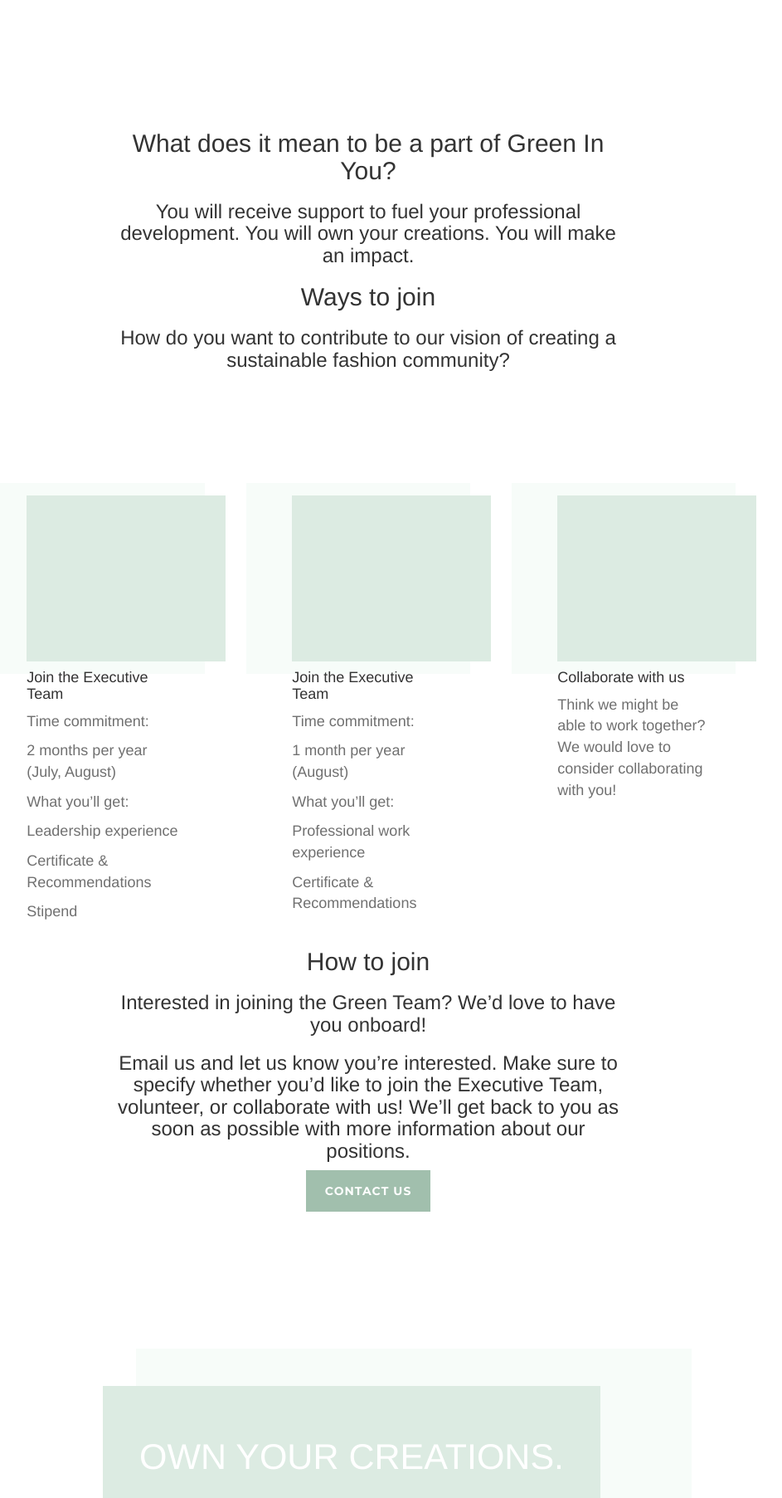
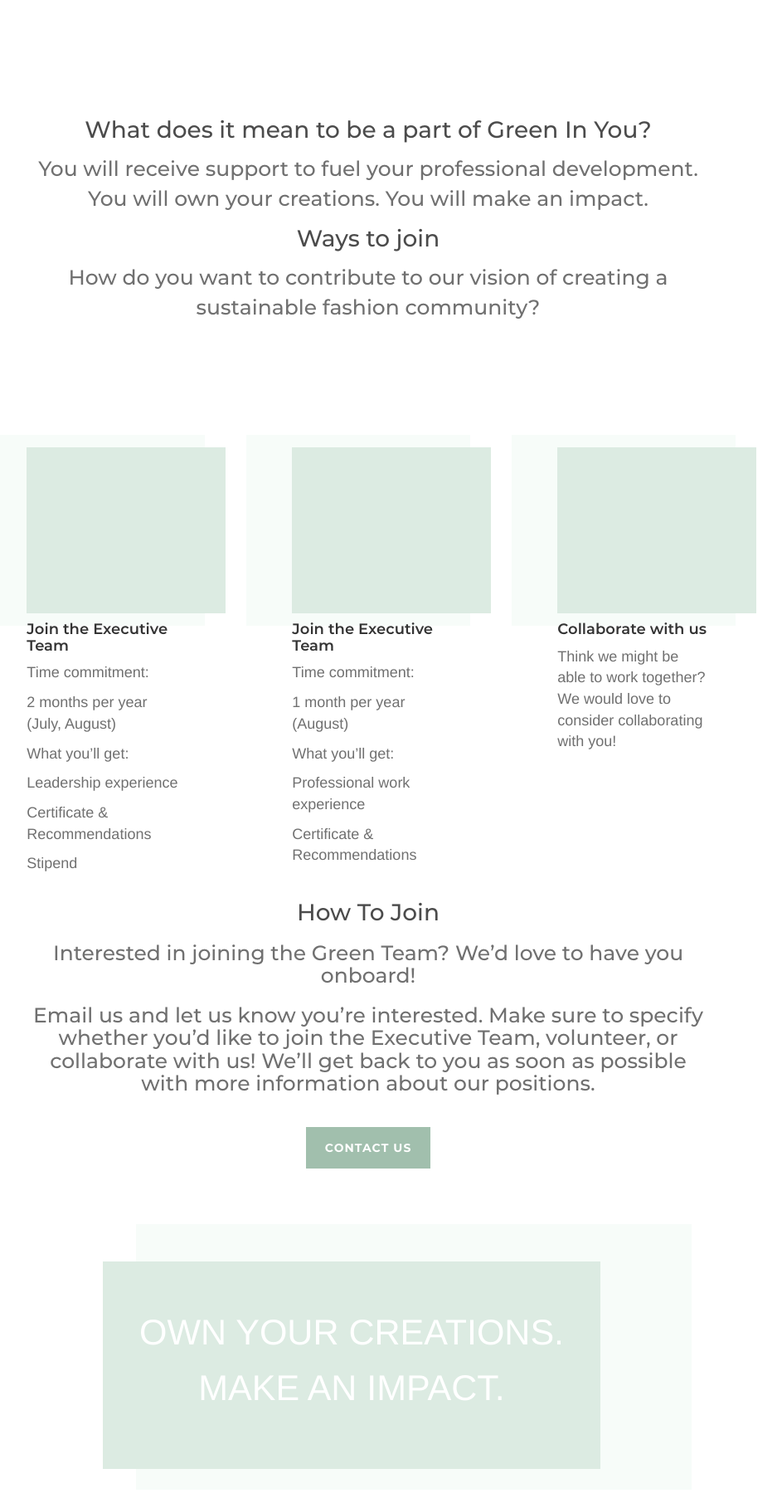
Before and after one commit to Green-In-you/Green-In-you.github.io, a Jekyll site: the page built from _pages/team.html, in a window 1280 px wide, cut to the strip 904-2709 px from the top of the page. Shown: the whole strip at 83% size, without its empty margins (196-1139 px from the left). Built offline with Jekyll 4.4.1, drawn with Linux system fonts in a browser that asks for light colours; some of the changed text lies outside the part shown.

Commit message:
footer style edit

```diff
--- a/_includes/footer.html
+++ b/_includes/footer.html
@@ -1,22 +1,22 @@
 <div class="row" style="padding-bottom: 5em;">
     <div class="col-xs-4 col-xs-offset-1" style="padding-right: 50px;">
-        <p style="font-weight: 400;"> Subscribe to our mailing list</p>
-        <p style="font-weight: 400;"> Be the first to get notified about our sales, workshops, locations of our collection camps, and more! You're on your way to a greener you.</p>
+        <p  class="footer-p"> Subscribe to our mailing list</p>
+        <p class="footer-p"> Be the first to get notified about our sales, workshops, locations of our collection camps, and more! You're on your way to a greener you.</p>
     </div>
     <div class="col-xs-2">
-        <h3 style="margin-top: 0px; margin-bottom: 0px;"> Follow us on</h3>
-        <p style="font-weight: 500;"> email@greeninyou.com</p>
+        <h3 class="footer-p" style="padding-bottom: 1em">Follow us on</h3>
+        <p class="footer-p" style="font-weight: 500;"> email@greeninyou.com</p>
+    </div>
+    <div class="col-xs-2" style="padding-left: 4em;">
+        <h3 class="footer-p" style="padding-bottom: 1em">Help</h3>
+        <p class="footer-p">FAQ</p>
+        <p class="footer-p">Career</p>
+        <p class="footer-p">Privacy Policy</p>
+        <p class="footer-p">Terms & Conditions</p>
     </div>
     <div class="col-xs-2" style="padding-left: 5em;">
-        <h3 style="margin-top: 0px; margin-bottom: 0px;">Help</h3>
-        <h4>FAQ</h4>
-        <h4>Career</h4>
-        <h4>Privacy Policy</h4>
-        <h4>Terms & Conditions</h4>
-    </div>
-    <div class="col-xs-2" style="padding-left: 5em;">
-        <h3 style="margin-top: 0px; margin-bottom: 0px;">Connect</h3>
-        <h4>Contact Us</h4>
-        <h4>Join Our Team</h4>
+        <h3 class="footer-p" style="padding-bottom: 1em">Connect</h3>
+        <p class="footer-p">Contact Us</p>
+        <p class="footer-p">Join Our Team</p>
     </div>
 </div>
--- a/_pages/team.html
+++ b/_pages/team.html
@@ -10,11 +10,11 @@
 <div class="container-fluid">
 
     <div class="row" style="padding-top: 10em;">
-        <div class="col-xs-6 col-xs-offset-3">
-            <h2 class="text-center">What does it mean to be a part of Green In You?</h2>
-            <h3 class="text-center">You will receive support to fuel your professional development. You will own your creations. You will make an impact.</h3>
-            <h2 class="text-center">Ways to join</h2>
-            <h3 class="text-center">How do you want to contribute to our vision of creating a sustainable fashion community?</h3>
+        <div class="col-xs-8 col-xs-offset-2">
+            <p class="text-center team-p" style="font-size: 28px;">What does it mean to be a part of Green In You?</p>
+            <p class="text-center team-p2" style="font-size: 25px;">You will receive support to fuel your professional development. You will own your creations. You will make an impact.</p>
+            <p class="text-center team-p" style="font-size: 28px;">Ways to join</p>
+            <p class="text-center team-p2" style="font-size: 25px;">How do you want to contribute to our vision of creating a sustainable fashion community?</p>
         </div>
     </div>
 
@@ -22,7 +22,7 @@
         <div class="col-xs-2 col-xs-offset-2">
             <div class="img-shadow-team img-container" style=" height: 200px; width: 240px; background-color: #DCEBE2;">
             </div>
-            <h4>Join the Executive Team</h4>
+            <h4 style="font-family: Montserrat-SemiBold;">Join the Executive Team</h4>
             <p style="font-weight: 400;">Time commitment:</p>
             <p>2 months per year (July, August)</p>
             <p style="font-weight: 400;">What you’ll get:</p>
@@ -33,7 +33,7 @@
         <div class="col-xs-2 col-xs-offset-1">
             <div class="img-shadow-team img-container" style=" height: 200px; width: 240px; background-color: #DCEBE2;">
             </div>
-            <h4>Join the Executive Team</h4>
+            <h4 style="font-family: Montserrat-SemiBold;">Join the Executive Team</h4>
             <p style="font-weight: 400;">Time commitment:</p>
             <p>1 month per year (August)</p>
             <p style="font-weight: 400;">What you’ll get:</p>
@@ -43,24 +43,24 @@
         <div class="col-xs-2 col-xs-offset-1">
             <div class="img-shadow-team img-container" style=" height: 200px; width: 240px; background-color: #DCEBE2;">
             </div>
-            <h4>Collaborate with us</h4>
+            <h4 style="font-family: Montserrat-SemiBold;">Collaborate with us</h4>
             <p style="font-weight: 400;">Think we might be able to work together? We would love to consider collaborating with you!</p>
         </div>
     </div>
 
     <div class="row">
-        <div class="col-xs-6 col-xs-offset-3">
-            <h2 class="text-center">How to join</h2>
-            <h3 class="text-center">Interested in joining the Green Team? We’d love to have you onboard!</h3>
-            <h3 class="text-center">Email us and let us know you’re interested. Make sure to specify whether you’d like to join the Executive Team,
+        <div class="col-xs-8 col-xs-offset-2">
+            <h2 class="text-center team-p" style="font-size: 28px;">How To Join</h2>
+            <h3 class="text-center team-p2" style="font-size: 25px;">Interested in joining the Green Team? We’d love to have you onboard!</h3>
+            <h3 class="text-center team-p2" style="font-size: 25px;">Email us and let us know you’re interested. Make sure to specify whether you’d like to join the Executive Team,
             volunteer, or collaborate with us! We’ll get back to you as soon as possible with more information about our positions.</h3>
-            <div class="text-center">
+            <div class="text-center" style="padding-top: 2em;">
                 <button type="button" class="btn-green" style="border-radius: 0; color: white;">CONTACT US</button>
             </div>
         </div>
     </div>
 
-    <div class="row" style="padding-top: 15em; padding-bottom: 10em;">
+    <div class="row" style="padding-top: 8em; padding-bottom: 8em;">
         <div class="col-xs-6 col-xs-offset-3 img-shadow-right-team team-greenbox">
             <h1 class="text-center" style="color: white; font-weight: 500;">OWN YOUR CREATIONS.</h1>
             <h1 class="text-center" style="color: white; font-weight: 500;">MAKE AN IMPACT.</h1>
@@ -68,8 +68,8 @@
     </div>
 
     <div class="row">
-        <h2 class="text-center">THE GREEN TEAM</h2>
-        <h3 class="text-center">Just want to say hi and a little more!</h3>
+        <h2 class="text-center team-p" style="font-size: 28px;">THE GREEN TEAM</h2>
+        <h3 class="text-center team-p2" style="font-size: 25px;">Just want to say hi and a little more!</h3>
     </div>
 
     <div class="row" style="padding-top: 5em;">
@@ -98,7 +98,7 @@
             <p>Lorem ipsum dolor sit amet, consetetur sadipscing elitr, sed diam nonumy eirmod tempor</p>
         </div>
     </div>
-    <div class="row" style="padding-top: 5em;">
+    <div class="row" style="padding-top: 5em; padding-bottom: 5em;">
         <div class="col-xs-2 col-xs-offset-1">
             <div class="img-shadow-team-positions img-container"
                 style=" height: 250px; width: 320px; background-color: #DCEBE2;">
@@ -124,5 +124,5 @@
             <p>Lorem ipsum dolor sit amet, consetetur sadipscing elitr, sed diam nonumy eirmod tempor</p>
         </div>
     </div>
-
+    {% include footer.html %}
 </div>
--- a/_sass/_base.scss
+++ b/_sass/_base.scss
@@ -24,6 +24,23 @@
     font-weight:400;
     color:#707070;
     padding-top: 15px;
+}
+
+.team-p {
+    font-family: Montserrat-Medium;
+    color: #4B4B4B;
+}
+
+.team-p2 {
+    font-family: Montserrat-Medium;
+    color: #707070;
+
+}
+
+.footer-p {
+    font-weight: 400;
+    color: #4B4B4B;
+    margin: 0;
 }
 
 /*
--- a/_sass/_mixins.scss
+++ b/_sass/_mixins.scss
@@ -76,6 +76,16 @@
 }
 
 @font-face {
+  font-family: "Montserrat-Medium";
+  src: url("../fonts/Montserrat-Medium.otf");
+}
+
+@font-face {
+  font-family: "Montserrat-SemiBold";
+  src: url("../fonts/Montserrat-SemiBold.otf");
+}
+
+@font-face {
   font-family: "AvenirNext";
   src: url("../fonts/AvenirNext.ttc");
 }
```
Also changed, not shown: assets/fonts/Montserrat-Medium.otf (added), assets/fonts/Montserrat-SemiBold.otf (added), 10 other files.
